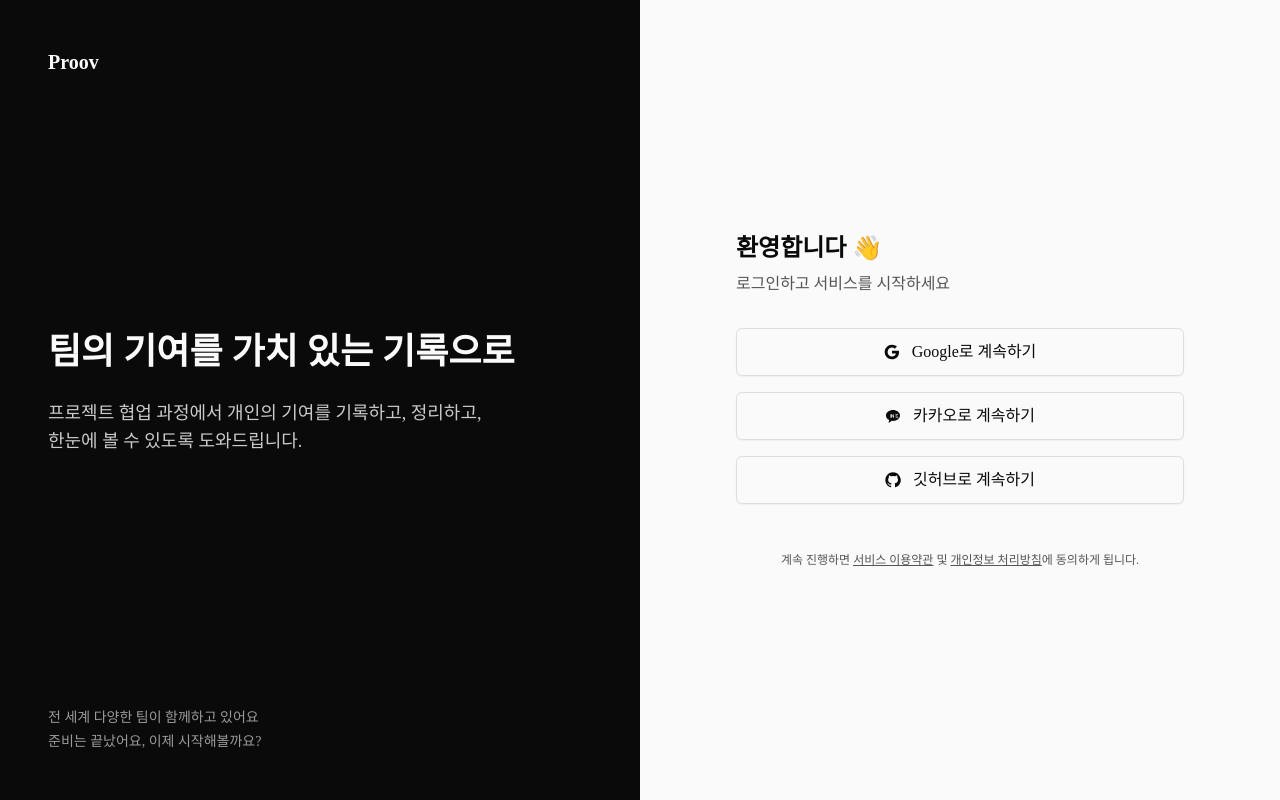
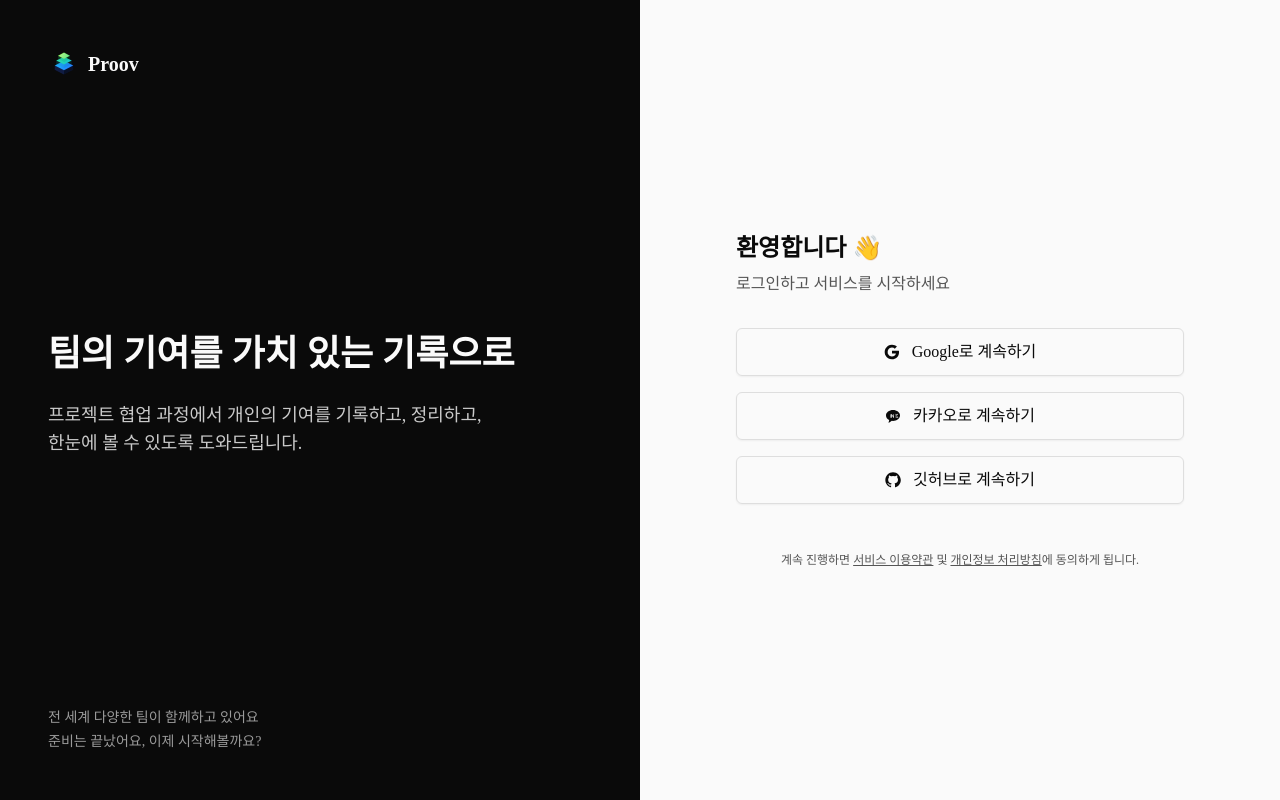
Before and after one commit to sesac-team2/frontend, a React app: page /login in a window 1280 px wide. Built offline with nearby package versions, Linux system fonts and the light colour scheme; the HTML template or start-up script is replaced by a standard one.

Commit message:
Feat: 로그인 페이지 임시 로고 적용

```diff
--- a/src/pages/Login/components/LoginHero.tsx
+++ b/src/pages/Login/components/LoginHero.tsx
@@ -1,5 +1,6 @@
 import { Link } from 'react-router-dom';
 import type { LoginHeroProps } from '../components/types';
+import ProovIcon from '@/assets/proov.svg';
 
 export default function LoginHero({ brandName, brandTo }: LoginHeroProps) {
   return (
@@ -7,9 +8,10 @@ export default function LoginHero({ brandName, brandTo }: LoginHeroProps) {
       <div>
         <Link
           to={brandTo}
-          className="text-primary-foreground font-semibold text-xl"
+          className="flex items-center gap-2 text-primary-foreground font-semibold text-xl"
         >
-          {brandName}
+          <img src={ProovIcon} alt="Proov" className="w-8 h-8" />
+          <span>{brandName}</span>
         </Link>
       </div>
 
```
